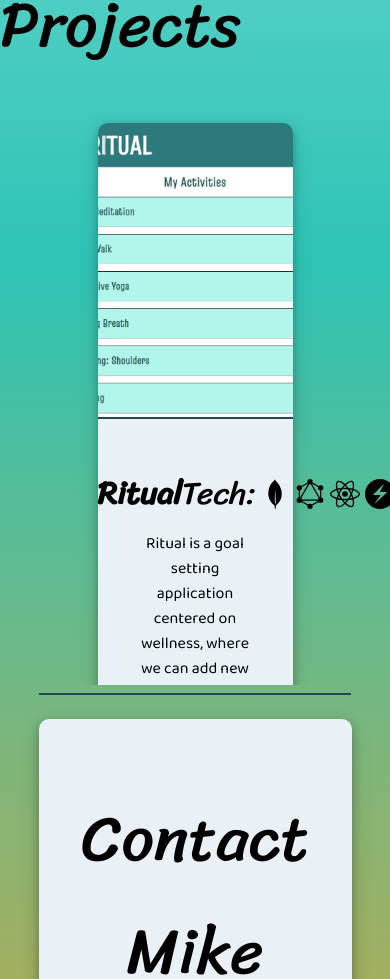
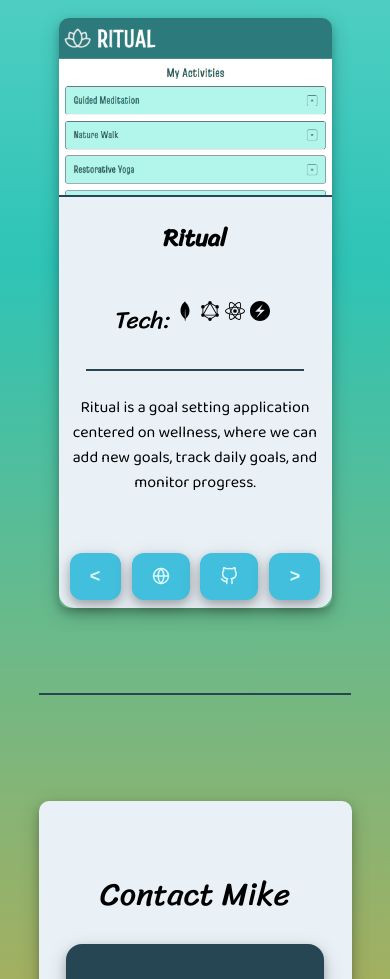
Before and after one commit to mimi5930/mike-miller-dev-port, a React (Create React App) app: page / in a window 390 px wide. Shown: the part 1021-2000 px from the top of the page. Built offline with nearby package versions, Linux system fonts and the light colour scheme.

Commit message:
made portfolio mobile-friendly

```diff
--- a/src/components/ProjectDescription.jsx
+++ b/src/components/ProjectDescription.jsx
@@ -7,6 +7,7 @@ export default function ProjectDescription({
   description,
   navigation
 }) {
+  // TODO: Figure out spacing for tech list
   return (
     <div className="project-info-card">
       <div className="project-title-container">
@@ -34,7 +35,7 @@ export default function ProjectDescription({
         </div>
       </div>
       <Spacer className="project-info-spacer" />
-      <div>
+      <div className="description-container">
         <p className="description">{description}</p>
       </div>
       {navigation}
--- a/src/components/ProjectNavigation.jsx
+++ b/src/components/ProjectNavigation.jsx
@@ -1,5 +1,6 @@
 import './styles/project-navigation.css';
 import { FiGithub, FiGlobe } from 'react-icons/fi';
+import { useMediaQuery } from '../utils/hooks/useMediaQuery';
 
 export default function ProjectNavigation({
   url,
@@ -9,6 +10,8 @@ export default function ProjectNavigation({
   projectsLength,
   setAnimation
 }) {
+  const smallerScreen = useMediaQuery('(max-width: 900px)');
+
   function prevProject() {
     setAnimation('prev-project');
     currentProject === 0
@@ -29,12 +32,24 @@ export default function ProjectNavigation({
       <div className="links">
         <button>
           <a href={url}>
-            <FiGlobe className="icon"></FiGlobe> Website
+            {smallerScreen ? (
+              <FiGlobe className="icon"></FiGlobe>
+            ) : (
+              <>
+                <FiGlobe className="icon"></FiGlobe> Website
+              </>
+            )}
           </a>
         </button>
         <button>
           <a href={gitHub}>
-            <FiGithub className="icon"></FiGithub> Repo{' '}
+            {smallerScreen ? (
+              <FiGithub className="icon"></FiGithub>
+            ) : (
+              <>
+                <FiGithub className="icon"></FiGithub> Repo
+              </>
+            )}
           </a>
         </button>
       </div>
--- a/src/components/styles/project-description.css
+++ b/src/components/styles/project-description.css
@@ -97,3 +97,40 @@
   visibility: visible;
   opacity: 1;
 }
+
+@media only screen and (max-width: 900px) {
+  .project-info-card {
+    height: 70%;
+  }
+
+  .project-title {
+    font-size: 1.5em;
+    font-weight: bold;
+  }
+
+  .project-title-container {
+    height: 40%;
+    margin-top: 0;
+    margin-bottom: 0;
+    flex-direction: column;
+    justify-content: space-evenly;
+  }
+
+  .tech-title {
+    font-size: 1.5em;
+  }
+
+  .languages svg {
+    font-size: 20px;
+    margin-right: 5px;
+  }
+
+  .description-container {
+    padding-bottom: 5vh;
+    overflow-y: scroll;
+  }
+
+  .description {
+    padding: 0 5% 0 5%;
+  }
+}
--- a/src/components/styles/project-navigation.css
+++ b/src/components/styles/project-navigation.css
@@ -1,13 +1,12 @@
 .project-navigation {
   display: flex;
   flex-direction: row;
-  /* height: 8%; */
   justify-content: space-between;
   width: 100%;
   transition: all ease-in 0.3s;
-  background-color: var(--box-color);
+  /* background-color: var(--box-color);
   border-bottom-left-radius: 10px;
-  border-bottom-right-radius: 10px;
+  border-bottom-right-radius: 10px; */
 }
 
 .project-navigation > :first-child {
@@ -35,3 +34,21 @@ a {
   color: var(--text-color);
   text-decoration: none;
 }
+
+@media only screen and (max-width: 900px) {
+  .project-navigation {
+    justify-content: space-evenly;
+  }
+
+  .project-navigation > :first-child {
+    margin-left: 0;
+  }
+
+  .project-navigation > :last-child {
+    margin-right: 0;
+  }
+
+  .links {
+    gap: none;
+  }
+}
--- a/src/pages/Portfolio.jsx
+++ b/src/pages/Portfolio.jsx
@@ -107,8 +107,6 @@ const projects = [
   }
 ];
 
-// TODO: Make mobile friendly
-
 export default function Portfolio() {
   // sets index for current project
   const [currentProject, setCurrentProject] = useState(0);
--- a/src/pages/style/contact.css
+++ b/src/pages/style/contact.css
@@ -162,7 +162,18 @@ input:-webkit-autofill:active {
   }
 }
 
+/* MOBILE DISPLAY */
+
 @media only screen and (max-width: 900px) {
+  .contact-container {
+    min-height: 100vh;
+  }
+
+  .contact-page-title {
+    font-size: 2em;
+    text-align: center;
+  }
+
   .form-input-container {
     width: 80%;
   }
--- a/src/pages/style/portfolio.css
+++ b/src/pages/style/portfolio.css
@@ -18,8 +18,7 @@
   box-shadow: var(--box-shadow);
   display: flex;
   flex-direction: column;
-  /* align-items: center; */
-  /* animation: initial-enter 0.4s ease-in; */
+  animation: initial-enter 0.4s ease-in;
 }
 
 .project-image {
@@ -91,3 +90,24 @@
     filter: blur(0);
   }
 }
+
+/* MEDIA QUERIES */
+
+@media only screen and (max-width: 900px) {
+  .project-container {
+    min-height: 100vh;
+  }
+
+  .project-card {
+    width: 70vw;
+  }
+
+  .portfolio-page-title {
+    font-size: 2em;
+  }
+
+  .project-image {
+    height: 30%;
+    width: 100%;
+  }
+}
--- /dev/null
+++ b/src/utils/hooks/useMediaQuery.jsx
@@ -0,0 +1,20 @@
+import { useEffect, useState } from 'react';
+
+export function useMediaQuery(query) {
+  const [matches, setMatches] = useState(false);
+
+  useEffect(() => {
+    const media = window.matchMedia(query);
+    if (media.matches !== matches) {
+      setMatches(media.matches);
+    }
+    const listener = () => {
+      setMatches(media.matches);
+    };
+
+    media.addEventListener('change', listener);
+    return () => media.removeEventListener('change', listener);
+  }, [matches, query]);
+
+  return matches;
+}
```
